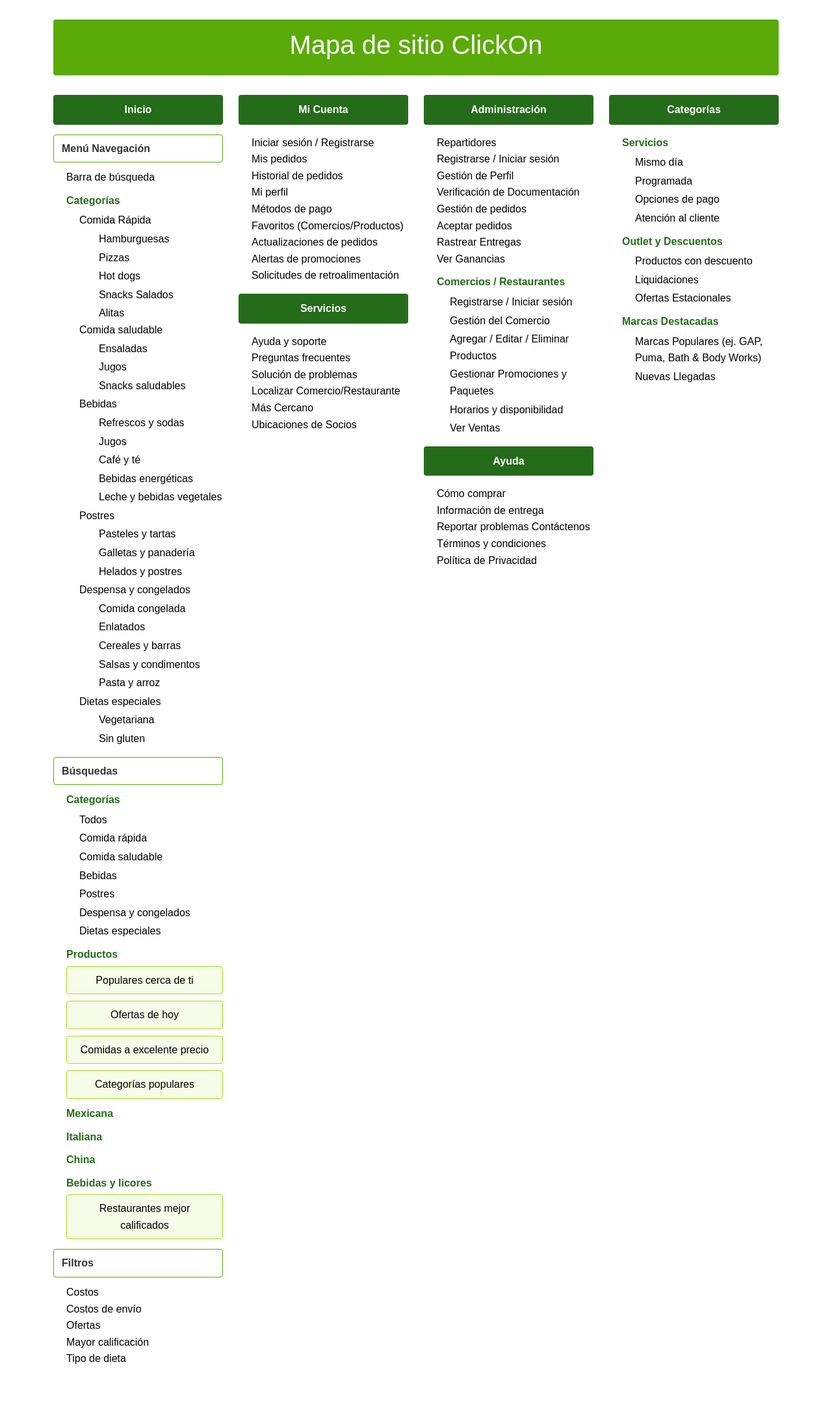
After one commit to JorgeGlzLlamas/ClickOn, a Django app: page /mapasitio/ in a window 1280 px wide. The commit adds this page. Shown: the whole page at 65% size. Run offline with Django 5.2, Linux system fonts and the light colour scheme.

Commit message:
mapa sitio

```diff
--- /dev/null
+++ b/clickon/apps/core/templates/mapa_sitio.html
@@ -0,0 +1,266 @@
+<!DOCTYPE html>
+<html lang="en">
+<head>
+    <meta charset="UTF-8">
+    <meta name="viewport" content="width=device-width, initial-scale=1.0">
+    <title>Website Sitemap</title>
+    <!-- Bootstrap CSS -->
+    <link href="https://cdn.jsdelivr.net/npm/bootstrap@5.3.0/dist/css/bootstrap.min.css" rel="stylesheet">
+    <style>
+        :root {
+            --primary-color: #5AAA08;
+            --secondary-color: #246B1A;
+            --accent-color: #9DE11A;
+        }
+
+        body {
+            font-family: 'Arial', sans-serif;
+            line-height: 1.6;
+            color: #333;
+        }
+
+        .sitemap-container {
+            margin: 30px auto;
+        }
+
+        .main-section {
+            background-color: var(--secondary-color);
+            color: white;
+            padding: 10px 15px;
+            margin-bottom: 15px;
+            border-radius: 4px;
+            font-weight: bold;
+            text-align: center;
+        }
+
+        .sub-section {
+            border: 1px solid var(--primary-color);
+            padding: 8px 12px;
+            margin-bottom: 10px;
+            border-radius: 4px;
+            background-color: white;
+            font-weight: bold;
+        }
+
+        .item-list {
+            margin-left: 20px;
+            margin-bottom: 15px;
+            color: black;
+        }
+
+        .item-list a{
+            text-decoration: none;
+            color: black;
+        }
+
+        .item-list a:hover{
+            color: black;
+            font-weight: 600;
+        }
+
+        .category-title {
+            font-weight: bold;
+            color: var(--secondary-color);
+            margin-top: 10px;
+            margin-bottom: 5px;
+        }
+
+        .sub-item {
+            margin-left: 20px;
+            margin-bottom: 3px;
+        }
+
+        .sub-item-level-2 {
+            margin-left: 50px;
+        }
+
+        .highlight-box {
+            border: 1px solid var(--accent-color);
+            background-color: rgba(157, 225, 26, 0.1);
+            padding: 8px 12px;
+            margin-bottom: 10px;
+            border-radius: 4px;
+            text-align: center;
+        }
+
+        .sitemap-header {
+            background-color: var(--primary-color);
+            color: white;
+            padding: 15px;
+            margin-bottom: 30px;
+            border-radius: 4px;
+            text-align: center;
+        }
+
+        @media (max-width: 768px) {
+            .item-list, .sub-item {
+                margin-left: 10px;
+            }
+        }
+    </style>
+</head>
+<body>
+    <div class="container sitemap-container">
+        <div class="sitemap-header">
+            <h1>Mapa de sitio ClickOn</h1>
+        </div>
+
+        <div class="row">
+            <!-- Inicio Section -->
+            <div class="col-md-3 mb-4">
+                <div class="main-section">Inicio</div>
+
+                <div class="sub-section">Menú Navegación</div>
+                <div class="item-list">
+                    <div>Barra de búsqueda</div>
+                    <div class="category-title">Categorías</div>
+                    <div class="sub-item">Comida Rápida</div>
+                    <div class="sub-item sub-item-level-2">Hamburguesas</div>
+                    <div class="sub-item sub-item-level-2">Pizzas</div>
+                    <div class="sub-item sub-item-level-2">Hot dogs</div>
+                    <div class="sub-item sub-item-level-2">Snacks Salados</div>
+                    <a href="{% url 'core:recomendados' %}" class="sub-item sub-item-level-2">Alitas</a>
+                    <div class="sub-item">Comida saludable</div>
+                    <div class="sub-item sub-item-level-2">Ensaladas</div>
+                    <div class="sub-item sub-item-level-2">Jugos</div>
+                    <div class="sub-item sub-item-level-2">Snacks saludables</div>
+                    <div class="sub-item">Bebidas</div>
+                    <div class="sub-item sub-item-level-2">Refrescos y sodas</div>
+                    <div class="sub-item sub-item-level-2">Jugos</div>
+                    <div class="sub-item sub-item-level-2">Café y té</div>
+                    <div class="sub-item sub-item-level-2">Bebidas energéticas</div>
+                    <div class="sub-item sub-item-level-2">Leche y bebidas vegetales</div>
+                    <div class="sub-item">Postres</div>
+                    <div class="sub-item sub-item-level-2">Pasteles y tartas</div>
+                    <div class="sub-item sub-item-level-2">Galletas y panadería</div>
+                    <div class="sub-item sub-item-level-2">Helados y postres</div>
+                    <div class="sub-item">Despensa y congelados</div>
+                    <div class="sub-item sub-item-level-2">Comida congelada</div>
+                    <div class="sub-item sub-item-level-2">Enlatados</div>
+                    <div class="sub-item sub-item-level-2">Cereales y barras</div>
+                    <div class="sub-item sub-item-level-2">Salsas y condimentos</div>
+                    <div class="sub-item sub-item-level-2">Pasta y arroz</div>
+                    <div class="sub-item">Dietas especiales</div>
+                    <div class="sub-item sub-item-level-2">Vegetariana</div>
+                    <div class="sub-item sub-item-level-2">Sin gluten</div>
+                </div>
+
+                <div class="sub-section">Búsquedas</div>
+                <div class="item-list">
+                    <div class="category-title">Categorías</div>
+                    <div class="sub-item">Todos</div>
+                    <div class="sub-item">Comida rápida</div>
+                    <div class="sub-item">Comida saludable</div>
+                    <div class="sub-item">Bebidas</div>
+                    <div class="sub-item">Postres</div>
+                    <div class="sub-item">Despensa y congelados</div>
+                    <div class="sub-item">Dietas especiales</div>
+
+                    <div class="category-title">Productos</div>
+                    <div class="highlight-box">Populares cerca de ti</div>
+                    <div class="highlight-box">Ofertas de hoy</div>
+                    <div class="highlight-box">Comidas a excelente precio</div>
+                    <div class="highlight-box">Categorías populares</div>
+
+                    <div class="category-title">Mexicana</div>
+                    <div class="category-title">Italiana</div>
+                    <div class="category-title">China</div>
+                    <div class="category-title">Bebidas y licores</div>
+
+                    <div class="highlight-box">Restaurantes mejor calificados</div>
+                </div>
+
+                <div class="sub-section">Filtros</div>
+                <div class="item-list">
+                    <div>Costos</div>
+                    <div>Costos de envío</div>
+                    <div>Ofertas</div>
+                    <div>Mayor calificación</div>
+                    <div>Tipo de dieta</div>
+                </div>
+            </div>
+
+            <!-- Mi Cuenta Section -->
+            <div class="col-md-3 mb-4">
+                <div class="main-section">Mi Cuenta</div>
+                <div class="item-list">
+                    <div>Iniciar sesión / Registrarse</div>
+                    <div>Mis pedidos</div>
+                    <div>Historial de pedidos</div>
+                    <div>Mi perfil</div>
+                    <div>Métodos de pago</div>
+                    <div>Favoritos (Comercios/Productos)</div>
+                    <div>Actualizaciones de pedidos</div>
+                    <div>Alertas de promociones</div>
+                    <div>Solicitudes de retroalimentación</div>
+                </div>
+
+                <div class="main-section">Servicios</div>
+                <div class="item-list">
+                    <div>Ayuda y soporte</div>
+                    <div>Preguntas frecuentes</div>
+                    <div>Solución de problemas</div>
+                    <div>Localizar Comercio/Restaurante Más Cercano</div>
+                    <div>Ubicaciones de Socios</div>
+                </div>
+            </div>
+
+            <!-- Administracion Section -->
+            <div class="col-md-3 mb-4">
+                <div class="main-section">Administración</div>
+                <div class="item-list">
+                    <div>Repartidores</div>
+                    <div>Registrarse / Iniciar sesión</div>
+                    <div>Gestión de Perfil</div>
+                    <div>Verificación de Documentación</div>
+                    <div>Gestión de pedidos</div>
+                    <div>Aceptar pedidos</div>
+                    <div>Rastrear Entregas</div>
+                    <div>Ver Ganancias</div>
+
+                    <div class="category-title">Comercios / Restaurantes</div>
+                    <div class="sub-item">Registrarse / Iniciar sesión</div>
+                    <div class="sub-item">Gestión del Comercio</div>
+                    <div class="sub-item">Agregar / Editar / Eliminar Productos</div>
+                    <div class="sub-item">Gestionar Promociones y Paquetes</div>
+                    <div class="sub-item">Horarios y disponibilidad</div>
+                    <div class="sub-item">Ver Ventas</div>
+                </div>
+
+                <div class="main-section">Ayuda</div>
+                <div class="item-list">
+                    <div>Cómo comprar</div>
+                    <div>Información de entrega</div>
+                    <div>Reportar problemas Contáctenos</div>
+                    <div>Términos y condiciones</div>
+                    <div>Política de Privacidad</div>
+                </div>
+            </div>
+
+            <!-- Categorias Section -->
+            <div class="col-md-3 mb-4">
+                <div class="main-section">Categorías</div>
+                <div class="item-list">
+                    <div class="category-title">Servicios</div>
+                    <div class="sub-item">Mismo día</div>
+                    <div class="sub-item">Programada</div>
+                    <div class="sub-item">Opciones de pago</div>
+                    <div class="sub-item">Atención al cliente</div>
+
+                    <div class="category-title">Outlet y Descuentos</div>
+                    <div class="sub-item">Productos con descuento</div>
+                    <div class="sub-item">Liquidaciones</div>
+                    <div class="sub-item">Ofertas Estacionales</div>
+
+                    <div class="category-title">Marcas Destacadas</div>
+                    <div class="sub-item">Marcas Populares (ej. GAP, Puma, Bath & Body Works)</div>
+                    <div class="sub-item">Nuevas Llegadas</div>
+                </div>
+            </div>
+        </div>
+    </div>
+
+    <!-- Bootstrap JS Bundle with Popper -->
+    <script src="https://cdn.jsdelivr.net/npm/bootstrap@5.3.0/dist/js/bootstrap.bundle.min.js"></script>
+</body>
+</html>
--- a/clickon/apps/core/urls.py
+++ b/clickon/apps/core/urls.py
@@ -8,5 +8,6 @@ urlpatterns = [
     path('establecimiento/', inicio.establecimiento, name='establecimiento'),
     path('recomendados/', inicio.recomendados, name="recomendados"),
     path('inicio-sesion/', inicio.inicio_sesion, name="sesion"),
-    path('registro/', inicio.registro, name="registro")
+    path('registro/', inicio.registro, name="registro"),
+    path('mapasitio/', inicio.mapa_sitio, name="mapasitio")
 ]
--- a/clickon/apps/core/views/inicio.py
+++ b/clickon/apps/core/views/inicio.py
@@ -15,3 +15,6 @@ def inicio_sesion(request):
 
 def registro(request):
     return render(request, "registro.html")
+
+def mapa_sitio(request):
+    return render(request, "mapa_sitio.html")
--- a/clickon/templates/base/includes/footer.html
+++ b/clickon/templates/base/includes/footer.html
@@ -56,6 +56,7 @@
     <div class="footer-bottom">
       <div class="footer-bottom-content">
         <span class="copyright">©2025 ClickOn</span>
+        <a href="{% url 'core:mapasitio' %}" class="privacy-link">Mapa del sitio</a>
         <a href="#" class="privacy-link">Términos de uso y política de privacidad</a>
       </div>
     </div>
```
